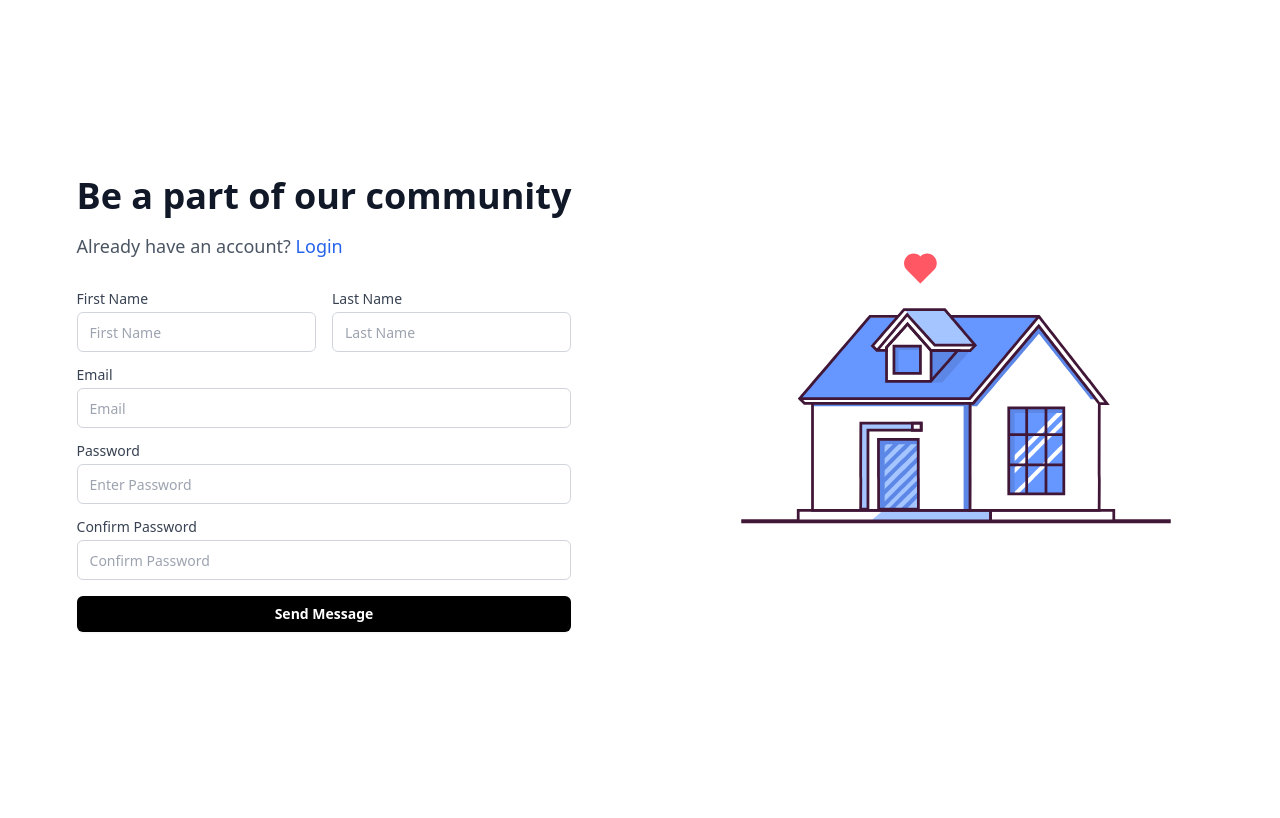
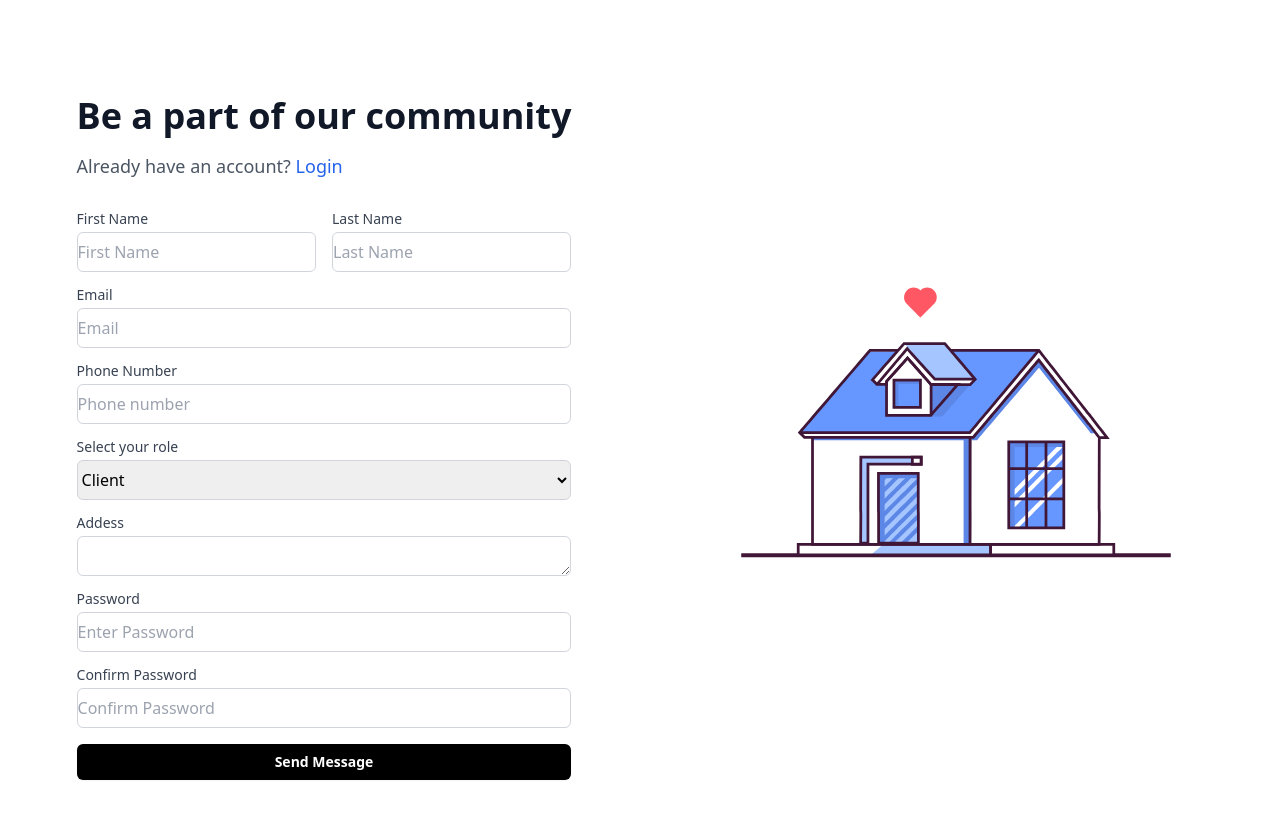
Before and after one commit to Yash-Gajewar/Hacks24-Ctrl-Alt-Defeat, a React (Create React App) app: page /register in a window 1280 px wide. Shown: the top 818 px of the page. Built offline with nearby package versions, Linux system fonts and the light colour scheme.

Commit message:
Implement signup auth with API

```diff
--- a/package.json
+++ b/package.json
@@ -11,6 +11,7 @@
     "@testing-library/react": "^13.4.0",
     "@testing-library/user-event": "^13.5.0",
     "axios": "^1.6.7",
+    "js-cookie": "^3.0.5",
     "lottie-react": "^2.4.0",
     "react": "^18.2.0",
     "react-dom": "^18.2.0",
--- a/src/components/Register.jsx
+++ b/src/components/Register.jsx
@@ -1,90 +1,66 @@
-import Lottie from 'lottie-react'
-import register from '../assets/register.json'
-import { useState } from 'react'
-import { ToastContainer, toast } from 'react-toastify';
-import 'react-toastify/dist/ReactToastify.css';
+import Lottie from "lottie-react";
+import register from "../assets/register.json";
+import { useEffect, useState } from "react";
+import { ToastContainer, toast } from "react-toastify";
+import Cookie from "js-cookie";
+import { useNavigate } from "react-router-dom";
 
+import "react-toastify/dist/ReactToastify.css";
+
+const BACKEND_URL = "https://tsec-backend.onrender.com";
 
 const Register = () => {
+  const [firstName, setFirstName] = useState("");
+  const [lastName, setLastName] = useState("");
+  const [email, setEmail] = useState("");
+  const [password, setPassword] = useState("");
+  const [confirmPassword, setConfirmPassword] = useState("");
+  const [phoneNumber, setPhoneNumber] = useState("");
+  const [address, setAddress] = useState("");
+  const [role, setRole] = useState("CLIENT");
 
+  const [cookie] = useState(Cookie.get("token"));
+  const navigate = useNavigate();
 
-    const [firstName, setFirstName] = useState('');
-    const [lastName, setLastName] = useState('');
-    const [email, setEmail] = useState('');
-    const [password, setPassword] = useState('');
-    const [confirmPassword, setConfirmPassword] = useState('');
+  useEffect(() => {
+    if (cookie) {
+      return navigate("/home");
+    }
+  });
 
   const handleRegister = async () => {
-
-        if (firstName === '' ||
-            lastName === '' ||
-            email === '' ||
-            password === '' ||
-            confirmPassword === '') {
-            toast.error("Please fill all fields");
+    if (password !== confirmPassword) {
+      toast.error("Passwords do not match");
+      return;
     }
-
-        else if (password !== confirmPassword) {
-            toast.error("Password does not match !")
-        }
-
-        else {
-            console.log(firstName)
-            console.log(lastName)
-            console.log(email)
-            console.log(password)
-            console.log(confirmPassword)
-            setFirstName('');
-            setLastName('');
-            setEmail('')
-            setPassword('')
-            setConfirmPassword('')
-
-            toast.success("Success")
-        }
-
-        const apiUrl = 'http://localhost:8000/api/register/';
-
-        // Create a payload with the login details
-        const payload = {
+    const response = await fetch(`${BACKEND_URL}/api/v1/users/signup`, {
+      method: "POST",
+      headers: {
+        "Content-Type": "application/json",
+      },
+      body: JSON.stringify({
         firstName: firstName,
         lastName: lastName,
         email: email,
         password: password,
         confirmPassword: confirmPassword,
+        phoneNumber: phoneNumber,
+        role: role,
+        address: address,
+      }),
+    });
+    const data = await response.json();
+    Cookie.set("token", data.token, { expires: 7 });
+    if (response.status === 201) {
+      toast.success("Registration successful");
+    } else {
+      toast.error(data.message);
+    }
   };
-
-        fetch(apiUrl, {
-            method: 'POST',
-            headers: {
-                'Content-Type': 'application/json',
-            },
-            body: JSON.stringify(payload),
-        })
-            .then((response) => {
-                if (response.ok) {
-                    // Successful login, you can redirect the user or perform other actions here
-
-                    console.log('Login success');
-                } else {
-
-                    // Handle login errors here
-                    console.error('Login failed');
-                }
-            })
-            .catch((error) => {
-                console.error('Error:', error);
-            });
-
-    }
 
   return (
     <>
-
-
-
       <div>
-
         {/* <a>
                 <Header/>
             // </a> */}
@@ -97,7 +73,13 @@ const Register = () => {
                     Be a part of our community
                   </p>
                   <p className="mt-4 text-lg text-gray-600">
-                                        Already have an account? <a href="http://localhost:3000/login" className="text-blue-600">Login</a>
+                    Already have an account?{" "}
+                    <a
+                      href="http://localhost:3000/login"
+                      className="text-blue-600"
+                    >
+                      Login
+                    </a>
                   </p>
 
                   <form action="" className="mt-8 space-y-4">
@@ -110,7 +92,7 @@ const Register = () => {
                           First Name
                         </label>
                         <input
-                                                    className="flex h-10 w-full rounded-md border border-gray-300 bg-transparent px-3 py-2 text-sm placeholder:text-gray-400 focus:outline-none focus:ring-1 focus:ring-gray-400 focus:ring-offset-1 disabled:cursor-not-allowed disabled:opacity-50 dark:border-gray-700 dark:text-gray-50 dark:focus:ring-gray-400 dark:focus:ring-offset-gray-900"
+                          className="flex h-10 w-full rounded-md border border-gray-300"
                           type="text"
                           id="first_name"
                           placeholder="First Name"
@@ -125,7 +107,7 @@ const Register = () => {
                           Last Name
                         </label>
                         <input
-                                                    className="flex h-10 w-full rounded-md border border-gray-300 bg-transparent px-3 py-2 text-sm placeholder:text-gray-400 focus:outline-none focus:ring-1 focus:ring-gray-400 focus:ring-offset-1 disabled:cursor-not-allowed disabled:opacity-50 dark:border-gray-700 dark:text-gray-50 dark:focus:ring-gray-400 dark:focus:ring-offset-gray-900"
+                          className="flex h-10 w-full rounded-md border border-gray-300"
                           type="text"
                           id="last_name"
                           placeholder="Last Name"
@@ -133,6 +115,7 @@ const Register = () => {
                         />
                       </div>
                     </div>
+
                     <div className="grid w-full  items-center gap-1.5">
                       <label
                         className="text-sm font-medium leading-none text-gray-700 peer-disabled:cursor-not-allowed peer-disabled:opacity-70"
@@ -141,7 +124,7 @@ const Register = () => {
                         Email
                       </label>
                       <input
-                                                className="flex h-10 w-full rounded-md border border-gray-300 bg-transparent px-3 py-2 text-sm placeholder:text-gray-400 focus:outline-none focus:ring-1 focus:ring-gray-400 focus:ring-offset-1 disabled:cursor-not-allowed disabled:opacity-50 dark:border-gray-700 dark:text-gray-50 dark:focus:ring-gray-400 dark:focus:ring-offset-gray-900"
+                        className="flex h-10 w-full rounded-md border border-gray-300"
                         type="text"
                         id="email"
                         placeholder="Email"
@@ -152,12 +135,62 @@ const Register = () => {
                     <div className="grid w-full  items-center gap-1.5">
                       <label
                         className="text-sm font-medium leading-none text-gray-700 peer-disabled:cursor-not-allowed peer-disabled:opacity-70"
+                        htmlFor="email"
+                      >
+                        Phone Number
+                      </label>
+                      <input
+                        className="flex h-10 w-full rounded-md border border-gray-300"
+                        type="number"
+                        id="email"
+                        placeholder="Phone number"
+                        onChange={(e) => setPhoneNumber(e.target.value)}
+                        value={phoneNumber}
+                      />
+                    </div>
+
+                    <div className="grid w-full  items-center gap-1.5">
+                      <label
+                        className="text-sm font-medium leading-none text-gray-700 peer-disabled:cursor-not-allowed peer-disabled:opacity-70"
+                        htmlFor="email"
+                      >
+                        Select your role
+                      </label>
+                      <select
+                        className="flex h-10 w-full rounded-md border border-gray-300"
+                        value={role}
+                        onChange={(e) => setRole(e.target.value)}
+                      >
+                        <option className="color-black" value="CLIENT">
+                          Client
+                        </option>
+                        <option value="CONTRACTOR">Contractor</option>
+                      </select>
+                    </div>
+
+                    <div className="grid w-full  items-center gap-1.5">
+                      <label
+                        className="text-sm font-medium leading-none text-gray-700 peer-disabled:cursor-not-allowed peer-disabled:opacity-70"
+                        htmlFor="email"
+                      >
+                        Addess
+                      </label>
+                      <textarea
+                        className="flex h-10 w-full rounded-md border border-gray-300"
+                        value={address}
+                        onChange={(e) => setAddress(e.target.value)}
+                      ></textarea>
+                    </div>
+
+                    <div className="grid w-full  items-center gap-1.5">
+                      <label
+                        className="text-sm font-medium leading-none text-gray-700 peer-disabled:cursor-not-allowed peer-disabled:opacity-70"
                         htmlFor="password"
                       >
                         Password
                       </label>
                       <input
-                                                className="flex h-10 w-full rounded-md border border-gray-300 bg-transparent px-3 py-2 text-sm placeholder:text-gray-400 focus:outline-none focus:ring-1 focus:ring-gray-400 focus:ring-offset-1 disabled:cursor-not-allowed disabled:opacity-50 dark:border-gray-700 dark:text-gray-50 dark:focus:ring-gray-400 dark:focus:ring-offset-gray-900"
+                        className="flex h-10 w-full rounded-md border border-gray-300"
                         id="password"
                         type="password"
                         placeholder="Enter Password"
@@ -174,19 +207,20 @@ const Register = () => {
                         Confirm Password
                       </label>
                       <input
-                                                className="flex h-10 w-full rounded-md border border-gray-300 bg-transparent px-3 py-2 text-sm placeholder:text-gray-400 focus:outline-none focus:ring-1 focus:ring-gray-400 focus:ring-offset-1 disabled:cursor-not-allowed disabled:opacity-50 dark:border-gray-700 dark:text-gray-50 dark:focus:ring-gray-400 dark:focus:ring-offset-gray-900"
+                        className="flex h-10 w-full rounded-md border border-gray-300"
                         id="confirmPassword"
                         type="password"
                         placeholder="Confirm Password"
                         cols="3"
-                                                onChange={(e) => { setConfirmPassword(e.target.value) }}
+                        onChange={(e) => {
+                          setConfirmPassword(e.target.value);
+                        }}
                       ></input>
                     </div>
                     <button
                       type="button"
                       className="w-full rounded-md bg-black px-3 py-2 text-sm font-semibold text-white shadow-sm hover:bg-black/80 focus-visible:outline focus-visible:outline-2 focus-visible:outline-offset-2 focus-visible:outline-black"
                       onClick={handleRegister}
-
                     >
                       Send Message
                     </button>
@@ -194,19 +228,13 @@ const Register = () => {
                 </div>
               </div>
               <Lottie animationData={register} />
-
             </div>
           </div>
         </div>
       </div>
 
-
       <ToastContainer />
-
     </>
-
-
-
-    )
-}
+  );
+};
 export default Register;
```
Also changed, not shown: src/components/Login.jsx (+33 -38 lines), 1 other file (tests, documents, lock files or other folders). Lines whose indentation alone changed are shown as unchanged.
